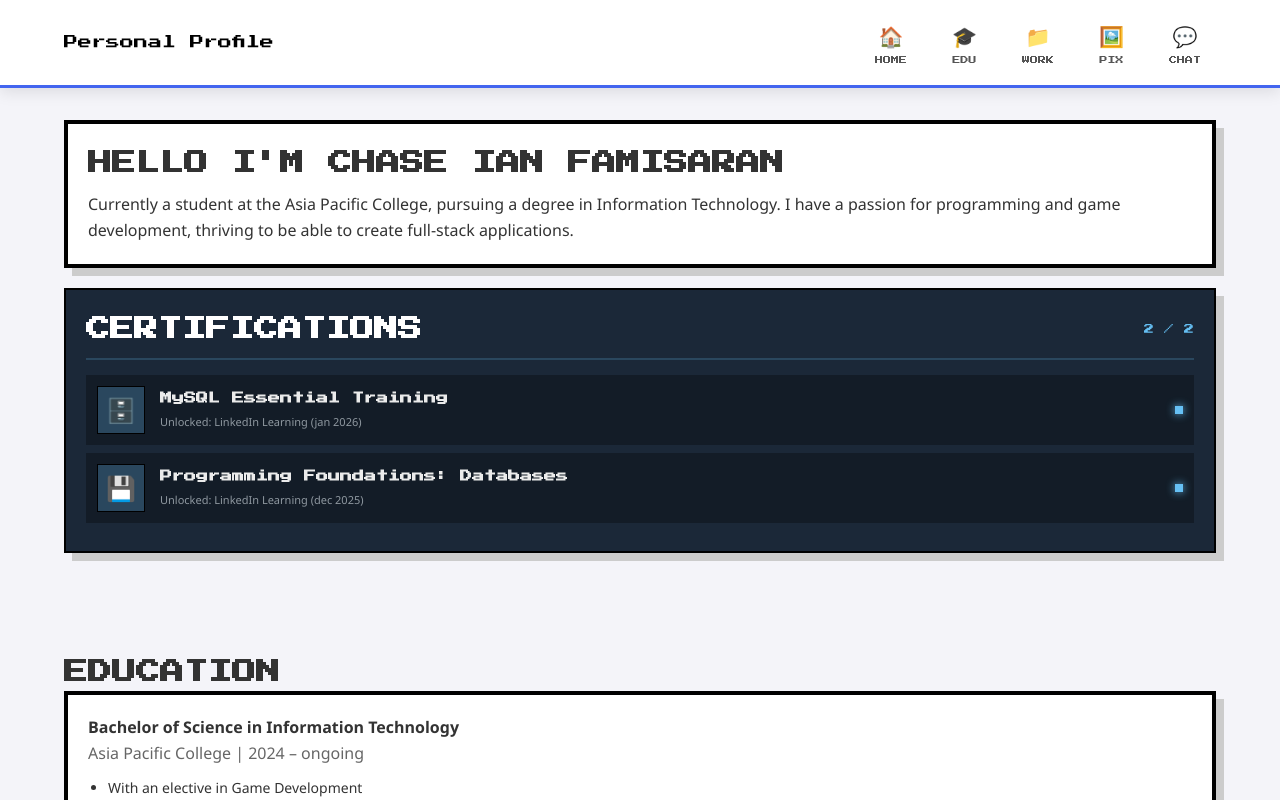
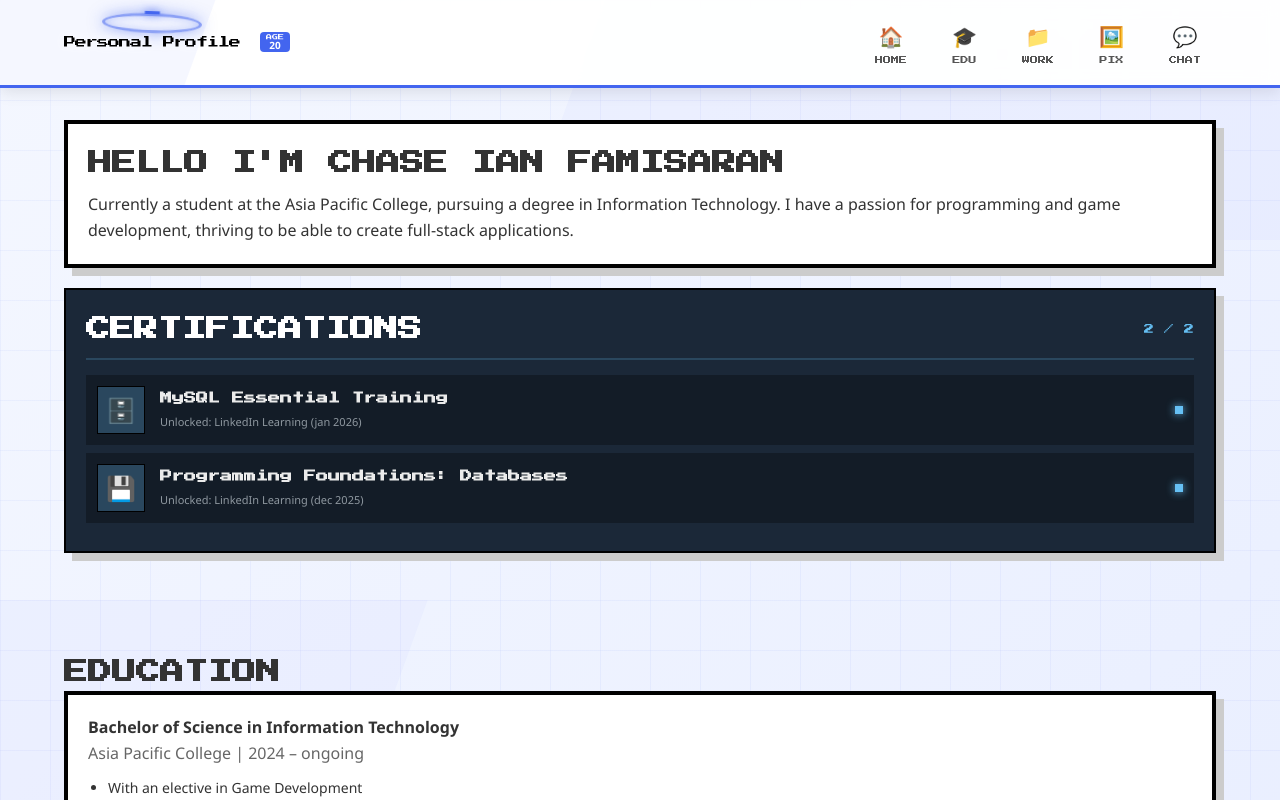
Before and after one commit to Chase-Ian/IT241-Webprog-flask, a React (Create React App) app in the folder frontend/: page / in a window 1280 px wide. Shown: the top 800 px of the page. Built offline with nearby package versions, Linux system fonts and the light colour scheme; no server answers.

Commit message:
finishing touches on index.html, navbar and theme/css

```diff
--- a/frontend/public/index.html
+++ b/frontend/public/index.html
@@ -7,6 +7,11 @@
     <title>My Personal Profile</title>
   </head>
   <body>
+    <div class="ui-bg-overlay"></div>
+    <div class="ui-shape-1"></div>
+    <div class="ui-shape-2"></div>
+    <div class="ui-grid-lines"></div>
+    <div id="root"></div>
     <noscript>You need to enable JavaScript to run this app.</noscript>
     <div id="root"></div>
   </body>
--- a/frontend/src/components/Navbar.js
+++ b/frontend/src/components/Navbar.js
@@ -4,8 +4,20 @@ const Navbar = () => {
   return (
     <nav className="navbar archive-nav">
       <div className="nav-flex container">
-        <div className="logo">Personal Profile</div>
+        {/* Left Side: Logo + Rank info */}
+        <div className="logo-group">
+          <div className="logo-wrapper">
+            <div className="ba-halo nav-halo"></div> {/* Added nav-halo class */}
+            <div className="logo">Personal Profile</div>
+          </div>
 
+          <div className="rank-badge">
+            <span className="rank-label">AGE</span>
+            <span className="rank-num">20</span>
+          </div>
+        </div>
+
+        {/* Right Side: Icons and Text */}
         <ul className="nav-links">
           <li><a href="#home"><span className="nav-icon">🏠</span>HOME</a></li>
           <li><a href="#education"><span className="nav-icon">🎓</span>EDU</a></li>
--- a/frontend/src/css/style.css
+++ b/frontend/src/css/style.css
@@ -21,6 +21,50 @@ body {
   color: #333;
   background-color: #f4f4f9;
   padding-top: 80px;
+  /* Soft blue gradient base */
+  background: linear-gradient(135deg, #f4f7ff 0%, #e2e9ff 100%) !important;
+  overflow-x: hidden;
+}
+
+/* Faint grid lines overlay */
+.ui-grid-lines {
+  position: fixed;
+  top: 0;
+  left: 0;
+  width: 100vw;
+  height: 100vh;
+  background-image:
+    linear-gradient(rgba(67, 101, 239, 0.05) 1px, transparent 1px),
+    linear-gradient(90deg, rgba(67, 101, 239, 0.05) 1px, transparent 1px);
+  background-size: 50px 50px;
+  pointer-events: none;
+  z-index: -1;
+}
+
+/* Large slanted light-blue shape at the top-right */
+.ui-shape-1 {
+  position: fixed;
+  top: -10%;
+  right: -5%;
+  width: 60%;
+  height: 40%;
+  background: rgba(67, 101, 239, 0.03);
+  transform: skewX(-20deg);
+  pointer-events: none;
+  z-index: -2;
+}
+
+/* Smaller accent shape at the bottom-left */
+.ui-shape-2 {
+  position: fixed;
+  bottom: -5%;
+  left: -10%;
+  width: 40%;
+  height: 30%;
+  background: rgba(67, 101, 239, 0.03);
+  transform: skewX(-20deg);
+  pointer-events: none;
+  z-index: -2;
 }
 
 section {
@@ -555,3 +599,140 @@ img {
 .project-header{
   color: #ffffff;
 }
+
+/* --- Logo & Rank Grouping --- */
+.logo-group {
+  display: flex;
+  align-items: center;
+  gap: 12px;
+}
+
+.logo {
+  font-family: 'Press Start 2P', cursive;
+  font-size: 14px;
+  letter-spacing: -1px;
+  color: #333;
+}
+
+.rank-badge {
+  display: flex;
+  flex-direction: column;
+  background: #4365ef;
+  color: #fff;
+  padding: 2px 6px;
+  border-radius: 4px;
+  line-height: 1;
+}
+
+.rank-label {
+  font-size: 6px;
+  font-family: 'Press Start 2P', cursive;
+}
+
+.rank-num {
+  font-size: 10px;
+  font-weight: bold;
+  font-family: 'Segoe UI', sans-serif;
+  text-align: center;
+}
+
+/* --- Navbar Background Shape --- */
+/* This makes the navbar look slightly skewed/geometric on one side */
+.archive-nav::before {
+  content: '';
+  position: absolute;
+  top: 0;
+  left: 0;
+  width: 250px;
+  height: 100%;
+  background: rgba(67, 101, 239, 0.05);
+  transform: skewX(-20deg) translateX(-50px);
+  z-index: -1;
+}
+
+/* --- Blue Archive Halo --- */
+.profile-container {
+  position: relative;
+  display: flex;
+  justify-content: center;
+  align-items: center;
+  padding: 40px 0;
+}
+
+.ba-halo {
+  position: absolute;
+  top: 10px; /* Adjust to sit right above/behind the head */
+  width: 120px;
+  height: 25px;
+  border: 3px solid rgba(67, 101, 239, 0.6); /* Signature Blue */
+  border-radius: 50%;
+  box-shadow: 0 0 15px rgba(67, 101, 239, 0.5),
+              inset 0 0 10px rgba(67, 101, 239, 0.3);
+  z-index: -1; /* Sits behind the image */
+  animation: haloFloat 4s ease-in-out infinite;
+}
+
+/* Optional: Add a small "cross" or notch to the halo for more detail */
+.ba-halo::before {
+  content: '';
+  position: absolute;
+  top: -5px;
+  left: 50%;
+  transform: translateX(-50%);
+  width: 15px;
+  height: 3px;
+  background: #4365ef;
+  box-shadow: 0 0 8px #4365ef;
+}
+
+/* Floating Animation */
+@keyframes haloFloat {
+  0%, 100% {
+    transform: translateY(0) rotate(0deg);
+    opacity: 0.8;
+  }
+  50% {
+    transform: translateY(-10px) rotate(2deg);
+    opacity: 1;
+  }
+}
+
+/* Ensure your avatar stays on top and crisp */
+.profile-container .image-container {
+  z-index: 1;
+  background: transparent; /* Makes the halo visible behind it */
+}
+
+/* Container to hold halo and text together */
+.logo-wrapper {
+  position: relative;
+  display: flex;
+  align-items: center;
+  justify-content: center;
+}
+
+/* Specific scale for the halo inside the navbar */
+.nav-halo {
+  width: 100px !important; /* Smaller for the nav */
+  height: 20px !important;
+  top: -10px !important; /* Position it slightly above the text */
+  opacity: 0.6;
+  filter: blur(0.5px);
+}
+
+/* Logo styling to ensure it's readable over the halo */
+.logo {
+  position: relative;
+  z-index: 2; /* Sits in front of the halo */
+  font-family: 'Press Start 2P', cursive;
+  font-size: 12px;
+  color: #000;
+  text-shadow: 0 0 10px rgba(255, 255, 255, 1); /* Makes text pop over glow */
+}
+
+/* Ensure Logo Group doesn't get squished */
+.logo-group {
+  display: flex;
+  align-items: center;
+  gap: 20px;
+}
```
